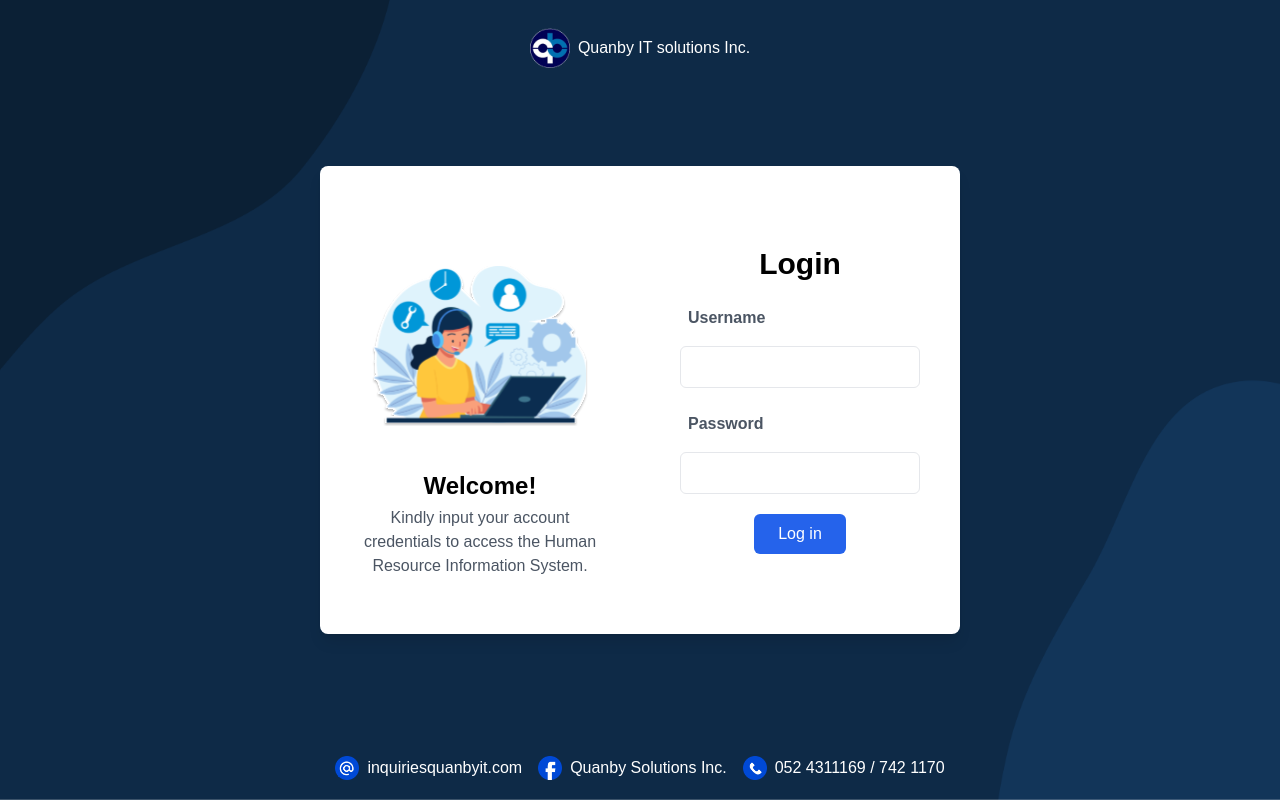
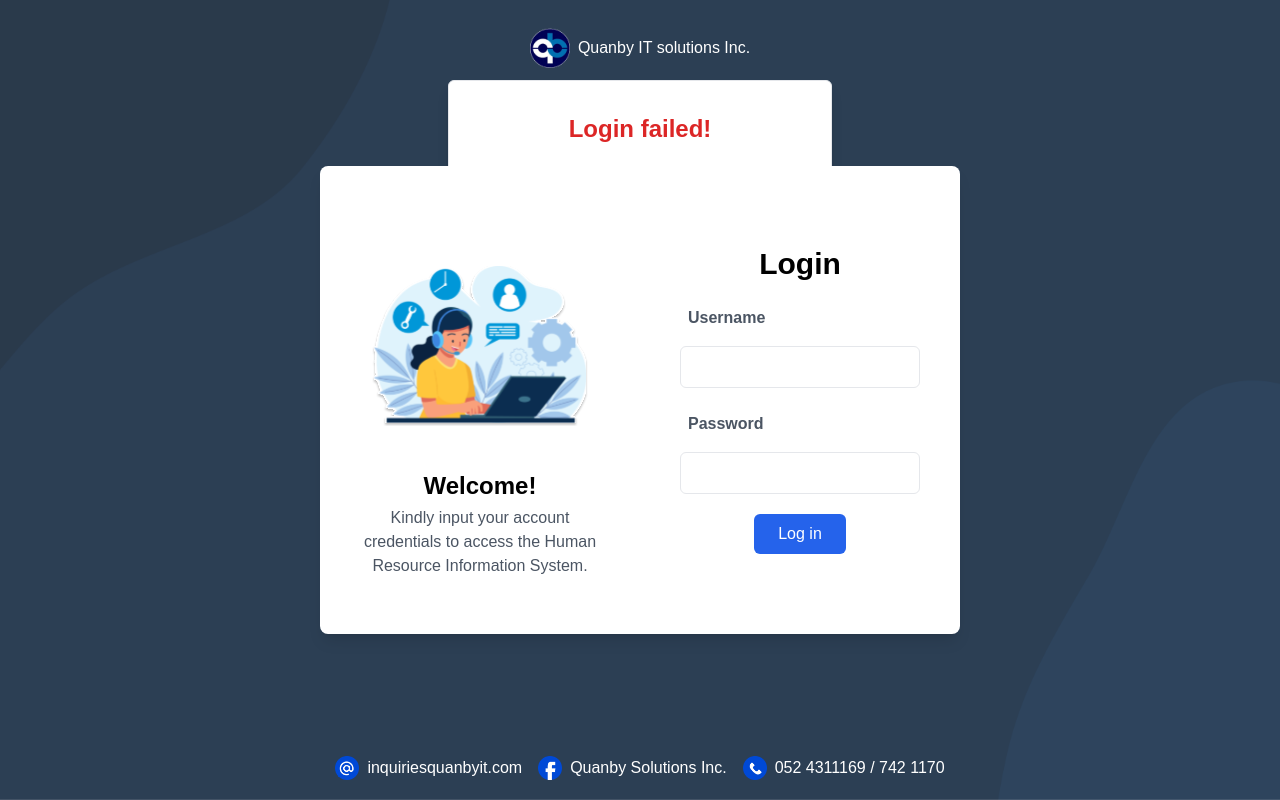
Before and after one commit to Sh4xi/HRIS, an Angular app: page /login in a window 1280 px wide. Built offline with nearby package versions, Linux system fonts and the light colour scheme.

Commit message:
log in failed popup

```diff
--- a/package.json
+++ b/package.json
@@ -19,7 +19,7 @@
     "@angular/platform-browser": "^17.3.0",
     "@angular/platform-browser-dynamic": "^17.3.0",
     "@angular/platform-server": "^17.3.0",
-    "@angular/router": "^17.3.0",
+    "@angular/router": "^17.3.11",
     "@angular/ssr": "^17.3.8",
     "@fortawesome/fontawesome-free": "^6.5.2",
     "express": "^4.18.2",
--- a/src/app/app.component.html
+++ b/src/app/app.component.html
@@ -1 +1,2 @@
+<app-login-failed></app-login-failed>
 <router-outlet></router-outlet>
--- /dev/null
+++ b/src/app/login-failed/login-failed.component.html
@@ -0,0 +1,20 @@
+<div class="fixed inset-0 bg-gray-600 bg-opacity-50 overflow-y-auto h-full w-full" id="my-modal">
+    <div class="relative top-20 mx-auto p-5 border w-96 shadow-lg rounded-md bg-white">
+        <div class="mt-3 text-center">
+            <h3 class="text-2xl font-bold text-red-600 mb-4">Login failed!</h3>
+            <div class="mt-2 px-7 py-3">
+                <p class="text-sm text-gray-700 mb-4">
+                    You have failed to input your correct login credentials. If the problem persists, submit a ticket for further assistance.
+                </p>
+                <form (ngSubmit)="onSubmit()" class="space-y-4">
+                    <input type="text" [(ngModel)]="name" name="name" placeholder="Name" class="w-full p-2 border border-gray-300 rounded bg-gray-100">
+                    <input type="email" [(ngModel)]="email" name="email" placeholder="Email" class="w-full p-2 border border-gray-300 rounded bg-gray-100">
+                    <textarea [(ngModel)]="concern" name="concern" placeholder="Concern" rows="3" class="w-full p-2 border border-gray-300 rounded bg-gray-100"></textarea>
+                    <button type="submit" class="w-full bg-blue-600 text-white py-2 rounded hover:bg-blue-700 transition duration-300">
+                        Submit a Ticket
+                    </button>
+                </form>
+            </div>
+        </div>
+    </div>
+</div>
--- /dev/null
+++ b/src/app/login-failed/login-failed.component.ts
@@ -0,0 +1,24 @@
+import { Component } from '@angular/core';
+import { FormsModule } from '@angular/forms';
+
+@Component({
+  selector: 'app-login-failed',
+  templateUrl: './login-failed.component.html',
+  standalone: true,
+  imports: [FormsModule]
+})
+export class LoginFailedComponent {
+  ticket = {
+    name: '',
+    email: '',
+    concern: ''
+  };
+concern: any;
+email: any;
+name: any;
+
+  onSubmit() {
+    console.log('Ticket submitted:', this.ticket);
+    // Here you would typically send the ticket to a server
+  }
+}
```
Also changed, not shown: src/app/app.component.ts (+6 -5 lines), src/app/login-failed/login-failed.component.css (added), 2 other files (tests, documents, lock files or other folders).
